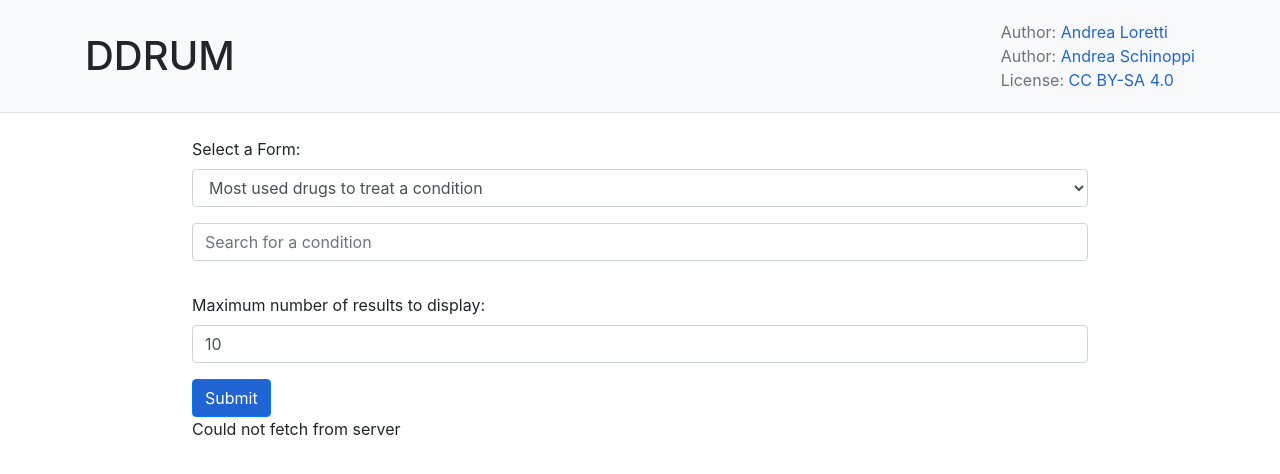
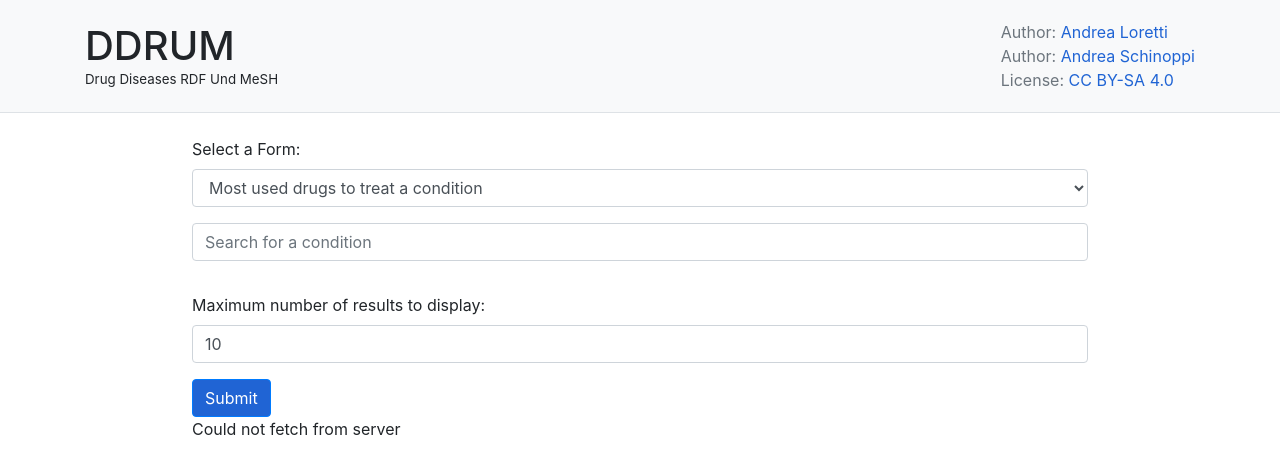
Before and after one commit to AndreSkin/DDRUM, a Flask app: page / in a window 1280 px wide. Shown: the top 474 px of the page. Run offline with Flask 3, Linux system fonts and the light colour scheme; some libraries are stand-ins or nearby versions.

Commit message:
Minor fix

```diff
--- a/Interface/templates/index.html
+++ b/Interface/templates/index.html
@@ -77,7 +77,7 @@
         }
 
         #results {
-            max-height: 50vh;
+            max-height: 48vh;
             overflow: auto;
         }
 
@@ -127,6 +127,7 @@
         <div class="container">
             <div>
                 <h1 class="mb-0">DDRUM</h1>
+                <p class="mb-0" style="font-size: smaller;">Drug Diseases RDF Und MeSH</p> <!-- Added line -->
             </div>
             <div>
                 <p class="text-muted mb-0">Author: <a href="https://github.com/stintipacchio" target="_blank">Andrea Loretti</a></p>
```
